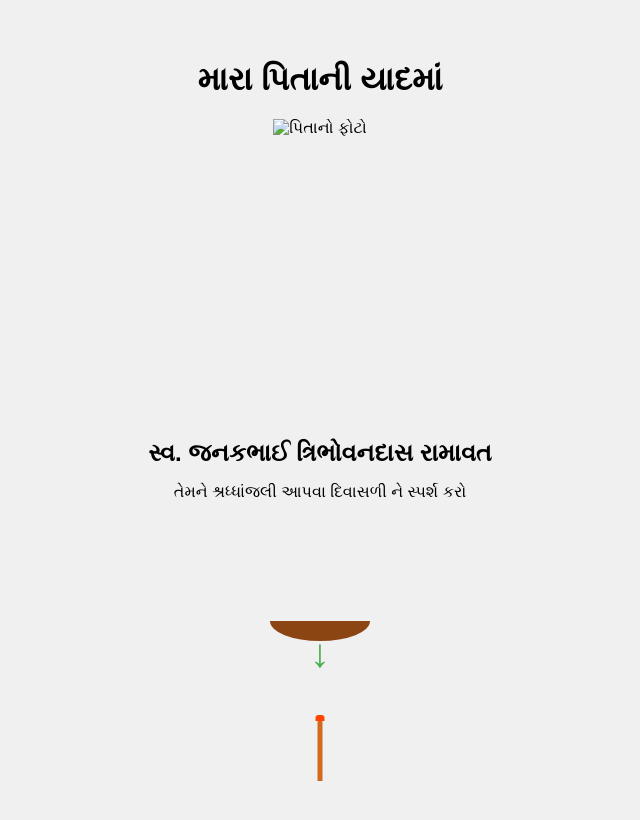
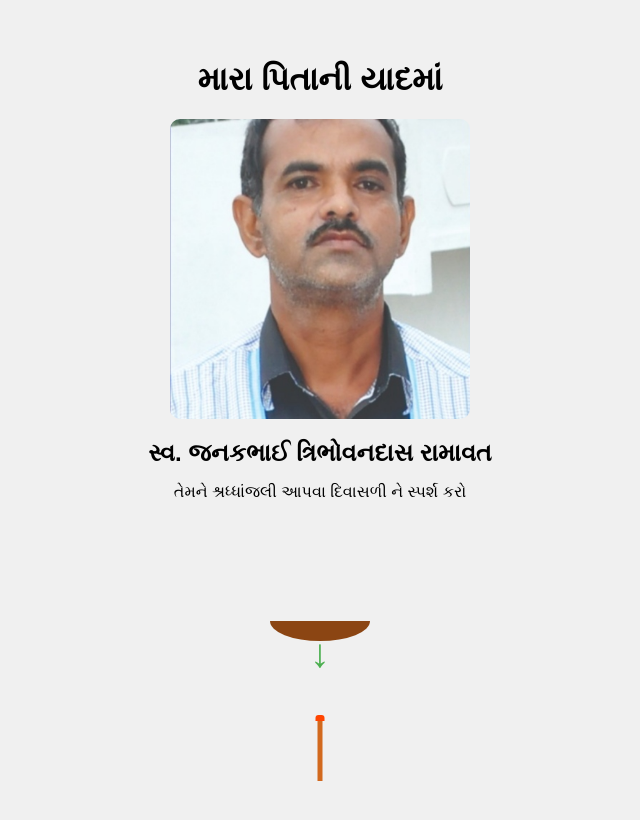
Before and after one commit to Justforbing/Papa-condolences-, a plain HTML site: page index.html in a window 1280 px wide. Shown: the whole page, without its empty margins (320-960 px from the left). Drawn offline with Linux system fonts and the light colour scheme.

Commit message:
index.html

```diff
--- a/index.html
+++ b/index.html
@@ -108,7 +108,7 @@
     <div class="container">
         <h1>મારા પિતાની યાદમાં</h1>
         <div class="photo">
-            <img IMG_20240715_004234.jpg alt="પિતાનો ફોટો">
+            <img <img src="https://raw.githubusercontent.com/Justforbing/Papa-condolences-/0c1bb383877ed23c0a5608d2f3226123ad63821f/IMG_20240715_004234.jpg" alt="પિતાનો ફોટો">
         </div>
         <div class="name">સ્વ. જનકભાઈ ત્રિભોવનદાસ રામાવત</div>
         <p>તેમને શ્રધ્ધાંજલી આપવા દિવાસળી ને સ્પર્શ કરો</p>
```
